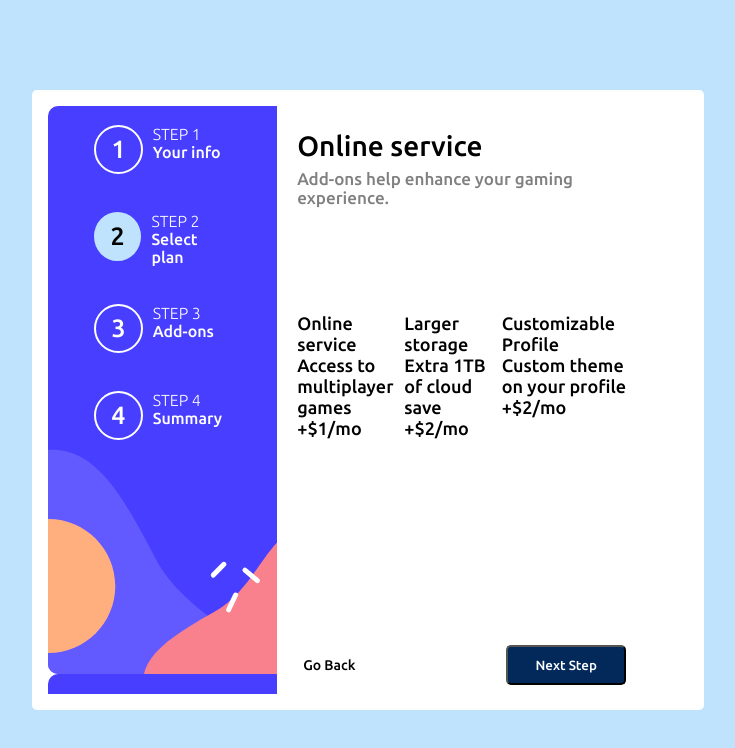
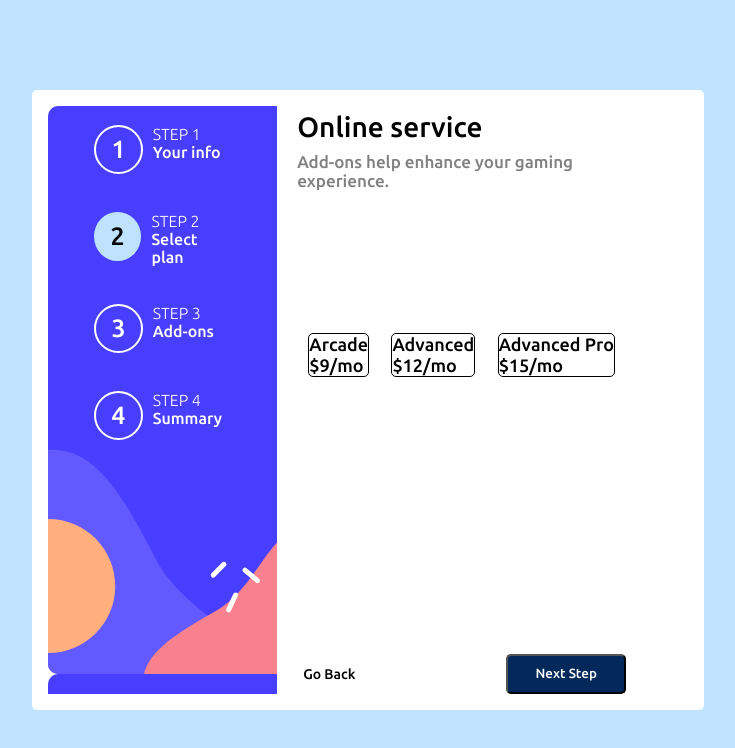
Before and after one commit to denizsecmen/MultiForm, a Next.js app: page / in a window 1280 px wide. Both pictures are taken after a click on the button "Next Page". Shown: the top 748 px of the page, without its empty margins (272-1007 px from the left). Built offline with nearby package versions, Linux system fonts and the light colour scheme.

Commit message:
Component2 finisfed.

```diff
--- a/src/components/mainForm/Form1/style/style.module.css
+++ b/src/components/mainForm/Form1/style/style.module.css
@@ -7,11 +7,10 @@
   font-family: 'Ubuntu';
   display: flex;
   flex-direction: column;
-  align-items: space-between;
-  justify-content: center;
-  width: 70%;
+  justify-content: space-between;
+  width: 80%;
   height: 100%;
-  margin-left: calc(100% - 80% - 10px);
+  margin-left: calc(100% - 95%);
 }
 .title {
   font-size: 28px;
@@ -42,11 +41,6 @@
 .input:focus {
   border: 2px solid darkblue !important;
 }
-.header {
-  height: 20%;
-  width: 100%;
-  background-color: aqua;
-}
 .button {
   width: 120px;
   height: 40px;
@@ -55,4 +49,5 @@
   background-color: hsl(213, 96%, 18%);
   color: white;
   font-family: 'Ubuntu';
+  cursor: pointer;
 }
--- a/src/components/mainForm/Form2/component2.tsx
+++ b/src/components/mainForm/Form2/component2.tsx
@@ -1,5 +1,8 @@
+import { useContext } from 'react';
+import context from '@/context/context';
 import styles from './style/style.module.css';
 export default function component2() {
+  let [progress, chprogress] = useContext(context);
   return (
     <div className={styles.component}>
       <div className={styles.headers}>
@@ -10,19 +13,36 @@ export default function component2() {
       </div>
       <div className={styles.selections}>
         <div className={styles.selection}>
-          Online service Access to multiplayer games +$1/mo
+          <div className={styles.packet}>Arcade</div>
+          <div className={styles.price}> $9/mo</div>
         </div>
-        <div className={styles.selection2}>
-          Larger storage Extra 1TB of cloud save +$2/mo
+        <div className={styles.selection}>
+          <div className={styles.packet}>Advanced</div>
+          <div className={styles.price}>$12/mo</div>
         </div>
-        <div className={styles.selection3}>
-          Customizable Profile Custom theme on your profile +$2/mo
+        <div className={styles.selection}>
+          <div className={styles.packet}>Advanced Pro</div>
+          <div className={styles.price}>$15/mo</div>
         </div>
       </div>
       <div className={styles.switch}></div>
       <div className={styles.buttons}>
-        <button className={styles.back}>Go Back</button>
-        <button className={styles.next}>Next Step</button>
+        <button
+          className={styles.back}
+          onClick={() => {
+            chprogress('1');
+          }}
+        >
+          Go Back
+        </button>
+        <button
+          className={styles.next}
+          onClick={() => {
+            chprogress('3');
+          }}
+        >
+          Next Step
+        </button>
       </div>
     </div>
   );
--- a/src/components/mainForm/Form2/style/style.module.css
+++ b/src/components/mainForm/Form2/style/style.module.css
@@ -5,8 +5,7 @@
   flex-direction: column;
   justify-content: space-between;
   width: 80%;
-  height: 95%;
-  padding-top: 5%;
+  height: 100%;
   margin-left: calc(100% - 95%);
 }
 .title {
@@ -49,3 +48,7 @@
   flex-direction: column;
   justify-content: space-around;
 }
+.selection {
+  border-radius: 5px;
+  border: 1px solid black;
+}
```
